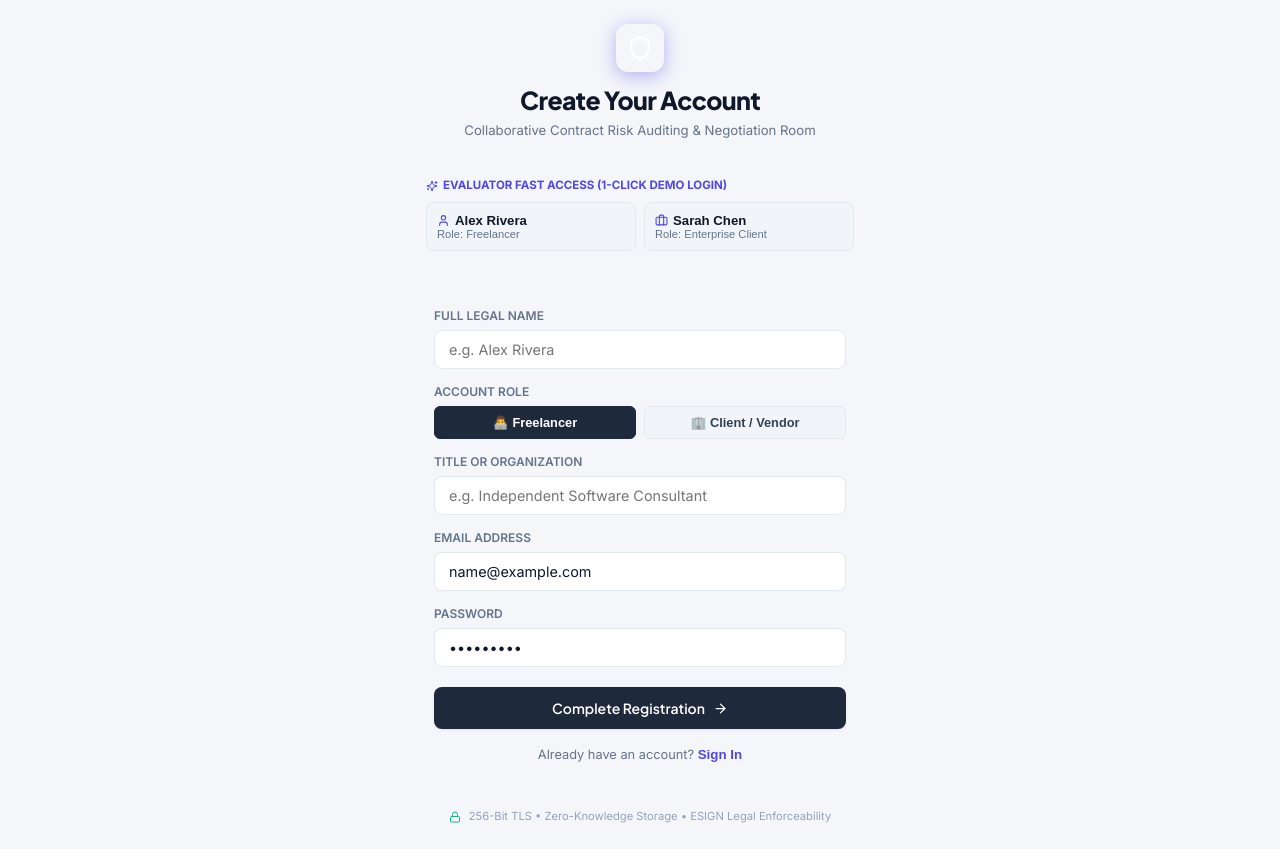
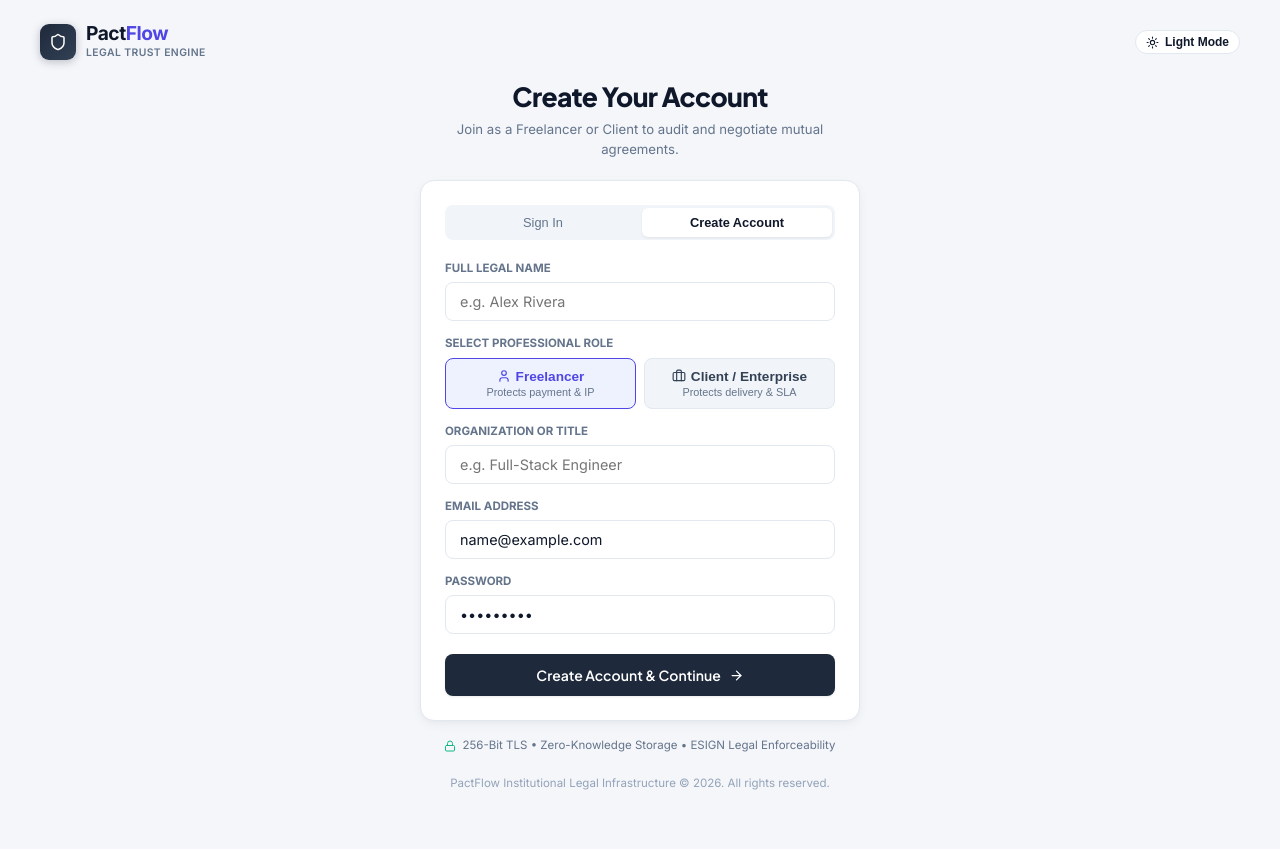
Before and after one commit to sakethverse-dev/Accord, a React (Vite) app in the folder client/: page / in a window 1280 px wide. Both pictures are taken after typing "name@example.com", "Sample123" into the empty fields and a click on the button "Create Account". After the commit the page ends 816 px from the top, so only its background shows below. Built offline with nearby package versions, Linux system fonts and the light colour scheme; the HTML template or start-up script is replaced by a standard one.

Commit message:
feat(auth): institutional login and registration with segmented tabs and role selection

```diff
--- a/client/src/pages/AuthPage.jsx
+++ b/client/src/pages/AuthPage.jsx
@@ -1,9 +1,23 @@
 import React, { useState } from 'react';
 import { useAuth } from '../context/AuthContext';
-import { Shield, User, Briefcase, ArrowRight, Sparkles, Lock } from 'lucide-react';
+import { useTheme } from '../context/ThemeContext';
+import {
+  Shield,
+  User,
+  Briefcase,
+  ArrowRight,
+  Sparkles,
+  Lock,
+  Sun,
+  Moon,
+  CheckCircle2,
+  AlertCircle
+} from 'lucide-react';
 
 export const AuthPage = ({ onAuthSuccess }) => {
   const { login, register, quickLoginDemo } = useAuth();
+  const { theme, toggleTheme } = useTheme();
+
   const [isRegister, setIsRegister] = useState(false);
   const [name, setName] = useState('');
   const [email, setEmail] = useState('');
@@ -21,18 +35,18 @@ export const AuthPage = ({ onAuthSuccess }) => {
     try {
       if (isRegister) {
         await register({
-          name,
-          email,
+          name: name.trim(),
+          email: email.trim(),
           password,
           role,
-          companyOrTitle,
+          companyOrTitle: companyOrTitle.trim(),
         });
       } else {
-        await login(email, password);
+        await login(email.trim(), password);
       }
       onAuthSuccess?.();
     } catch (err) {
-      setError(err.message || 'Authentication failed');
+      setError(err.message || 'Authentication failed. Please verify credentials.');
     } finally {
       setLoading(false);
     }
@@ -40,75 +54,133 @@ export const AuthPage = ({ onAuthSuccess }) => {
 
   const handleQuickDemo = async (demoRole) => {
     setError('');
+    setLoading(true);
     try {
       await quickLoginDemo(demoRole);
       onAuthSuccess?.();
     } catch (err) {
       setError(err.message || 'Demo login failed');
+    } finally {
+      setLoading(false);
     }
   };
 
   return (
     <div style={{
-      minHeight: 'calc(100vh - 70px)',
+      minHeight: '100vh',
+      display: 'flex',
+      flexDirection: 'column',
+      justifyContent: 'space-between',
+      background: 'var(--bg-app)',
+      padding: '24px 16px',
+    }}>
+      {/* Top Bar with Brand & Theme Switcher */}
+      <div style={{
+        maxWidth: '1200px',
+        margin: '0 auto',
+        width: '100%',
+        display: 'flex',
+        alignItems: 'center',
+        justifyContent: 'space-between',
+        paddingBottom: '16px',
+      }}>
+        <div style={{ display: 'flex', alignItems: 'center', gap: '10px' }}>
+          <div style={{
+            width: '36px',
+            height: '36px',
+            borderRadius: '9px',
+            background: 'linear-gradient(135deg, #1e293b 0%, #334155 100%)',
             display: 'flex',
             alignItems: 'center',
             justifyContent: 'center',
-      padding: '24px 14px',
+            color: '#fff',
+            boxShadow: '0 2px 8px rgba(15, 23, 42, 0.25)',
           }}>
-      <div style={{ width: '100%', maxWidth: '460px' }}>
-        {/* Brand Header */}
-        <div style={{ textAlign: 'center', marginBottom: '22px' }}>
-          <div style={{
-            width: '48px',
-            height: '48px',
-            borderRadius: '12px',
-            background: 'var(--primary-gradient)',
-            display: 'inline-flex',
+            <Shield size={18} />
+          </div>
+          <div>
+            <div style={{ fontSize: '1.2rem', fontWeight: 800, color: 'var(--text-main)', letterSpacing: '-0.025em', lineHeight: 1 }}>
+              Pact<span style={{ color: 'var(--accent)' }}>Flow</span>
+            </div>
+            <div style={{ fontSize: '0.65rem', color: 'var(--text-muted)', fontWeight: 600, letterSpacing: '0.04em', textTransform: 'uppercase', marginTop: '2px' }}>
+              Legal Trust Engine
+            </div>
+          </div>
+        </div>
+
+        <button
+          onClick={toggleTheme}
+          style={{
+            background: 'var(--bg-surface)',
+            border: '1px solid var(--border-subtle)',
+            borderRadius: '16px',
+            padding: '4px 10px',
+            display: 'flex',
             alignItems: 'center',
-            justifyContent: 'center',
-            boxShadow: '0 4px 18px rgba(79, 70, 229, 0.4)',
-            marginBottom: '10px',
-            color: '#ffffff',
-          }}>
-            <Shield size={26} />
+            gap: '6px',
+            cursor: 'pointer',
+            color: 'var(--text-main)',
+            fontSize: '0.75rem',
+            fontWeight: 600,
+          }}
+          title="Toggle Theme"
+        >
+          {theme === 'dark' ? <Moon size={13} /> : <Sun size={13} />}
+          <span style={{ textTransform: 'capitalize' }}>{theme} mode</span>
+        </button>
       </div>
-          <h2 style={{ fontSize: '1.55rem', color: 'var(--text-main)', fontWeight: 800 }}>
-            {isRegister ? 'Create Your Account' : 'Welcome to PactFlow'}
-          </h2>
-          <p style={{ fontSize: '0.825rem', color: 'var(--text-muted)', marginTop: '2px' }}>
-            Collaborative Contract Risk Auditing & Negotiation Room
+
+      {/* Main Center Form */}
+      <div style={{ width: '100%', maxWidth: '440px', margin: '0 auto' }}>
+        {/* Card Header */}
+        <div style={{ textAlign: 'center', marginBottom: '20px' }}>
+          <h1 style={{ fontSize: '1.65rem', color: 'var(--text-main)', fontWeight: 800, letterSpacing: '-0.025em' }}>
+            {isRegister ? 'Create Your Account' : 'Sign in to PactFlow'}
+          </h1>
+          <p style={{ fontSize: '0.825rem', color: 'var(--text-muted)', marginTop: '4px' }}>
+            {isRegister
+              ? 'Join as a Freelancer or Client to audit and negotiate mutual agreements.'
+              : 'Collaborative contract risk workbench & cryptographic negotiation room.'}
           </p>
         </div>
 
-        {/* 1-Click Evaluator Demo Accounts Banner */}
-        <div className="contract-card" style={{ padding: '14px 16px', marginBottom: '18px' }}>
-          <div style={{ fontSize: '0.72rem', color: 'var(--accent)', textTransform: 'uppercase', fontWeight: 700, display: 'flex', alignItems: 'center', gap: '5px', marginBottom: '8px' }}>
+        {/* 1-Click Demo Evaluator Access (Visible on Login) */}
+        {!isRegister && (
+          <div style={{
+            background: 'var(--bg-surface)',
+            border: '1px solid var(--border-subtle)',
+            borderRadius: '12px',
+            padding: '14px 16px',
+            marginBottom: '16px',
+            boxShadow: 'var(--shadow-sm)',
+          }}>
+            <div style={{ fontSize: '0.7rem', color: 'var(--accent)', textTransform: 'uppercase', fontWeight: 800, display: 'flex', alignItems: 'center', gap: '5px', marginBottom: '8px', letterSpacing: '0.03em' }}>
               <Sparkles size={12} />
-            Evaluator Fast Access (1-Click Demo Login)
+              Evaluator Instant Access (1-Click Test Login)
             </div>
 
-          <div style={{ display: 'grid', gridTemplateColumns: 'repeat(auto-fit, minmax(180px, 1fr))', gap: '8px' }}>
+            <div style={{ display: 'grid', gridTemplateColumns: '1fr 1fr', gap: '8px' }}>
               <button
                 type="button"
                 id="btn-evaluator-freelancer"
                 onClick={() => handleQuickDemo('freelancer')}
+                disabled={loading}
                 style={{
                   background: 'var(--bg-muted)',
                   border: '1px solid var(--border-subtle)',
                   borderRadius: '8px',
-                padding: '10px',
+                  padding: '9px 10px',
                   textAlign: 'left',
                   cursor: 'pointer',
                   transition: 'all 0.15s ease',
                 }}
               >
-              <div style={{ fontSize: '0.825rem', fontWeight: 700, color: 'var(--text-main)', display: 'flex', alignItems: 'center', gap: '5px' }}>
+                <div style={{ fontSize: '0.8rem', fontWeight: 700, color: 'var(--text-main)', display: 'flex', alignItems: 'center', gap: '5px' }}>
                   <User size={13} color="var(--accent)" />
                   Alex Rivera
                 </div>
-              <div style={{ fontSize: '0.7rem', color: 'var(--text-muted)' }}>
-                Role: Freelancer
+                <div style={{ fontSize: '0.68rem', color: 'var(--text-muted)', marginTop: '2px' }}>
+                  Freelancer Persona
                 </div>
               </button>
 
@@ -116,48 +188,113 @@ export const AuthPage = ({ onAuthSuccess }) => {
                 type="button"
                 id="btn-evaluator-client"
                 onClick={() => handleQuickDemo('client')}
+                disabled={loading}
                 style={{
                   background: 'var(--bg-muted)',
                   border: '1px solid var(--border-subtle)',
                   borderRadius: '8px',
-                padding: '10px',
+                  padding: '9px 10px',
                   textAlign: 'left',
                   cursor: 'pointer',
                   transition: 'all 0.15s ease',
                 }}
               >
-              <div style={{ fontSize: '0.825rem', fontWeight: 700, color: 'var(--text-main)', display: 'flex', alignItems: 'center', gap: '5px' }}>
+                <div style={{ fontSize: '0.8rem', fontWeight: 700, color: 'var(--text-main)', display: 'flex', alignItems: 'center', gap: '5px' }}>
                   <Briefcase size={13} color="var(--accent)" />
                   Sarah Chen
                 </div>
-              <div style={{ fontSize: '0.7rem', color: 'var(--text-muted)' }}>
-                Role: Enterprise Client
+                <div style={{ fontSize: '0.68rem', color: 'var(--text-muted)', marginTop: '2px' }}>
+                  Enterprise Client Persona
                 </div>
               </button>
             </div>
           </div>
+        )}
 
         {/* Auth Form Card */}
-        <div className="contract-card" style={{ padding: '24px' }}>
+        <div style={{
+          background: 'var(--bg-surface)',
+          border: '1px solid var(--border-subtle)',
+          borderRadius: '14px',
+          padding: '24px',
+          boxShadow: 'var(--shadow-card)',
+        }}>
+          {/* Segmented Tab: Sign In vs Create Account */}
+          <div style={{
+            display: 'grid',
+            gridTemplateColumns: '1fr 1fr',
+            gap: '4px',
+            background: 'var(--bg-muted)',
+            padding: '3px',
+            borderRadius: '8px',
+            marginBottom: '20px',
+          }}>
+            <button
+              type="button"
+              onClick={() => { setIsRegister(false); setError(''); }}
+              id="tab-sign-in"
+              style={{
+                padding: '7px',
+                borderRadius: '6px',
+                border: 'none',
+                background: !isRegister ? 'var(--bg-surface)' : 'transparent',
+                color: !isRegister ? 'var(--text-main)' : 'var(--text-muted)',
+                fontWeight: !isRegister ? 700 : 500,
+                fontSize: '0.8rem',
+                cursor: 'pointer',
+                boxShadow: !isRegister ? 'var(--shadow-sm)' : 'none',
+                transition: 'all 0.15s ease',
+              }}
+            >
+              Sign In
+            </button>
+
+            <button
+              type="button"
+              onClick={() => { setIsRegister(true); setError(''); }}
+              id="tab-create-account"
+              style={{
+                padding: '7px',
+                borderRadius: '6px',
+                border: 'none',
+                background: isRegister ? 'var(--bg-surface)' : 'transparent',
+                color: isRegister ? 'var(--text-main)' : 'var(--text-muted)',
+                fontWeight: isRegister ? 700 : 500,
+                fontSize: '0.8rem',
+                cursor: 'pointer',
+                boxShadow: isRegister ? 'var(--shadow-sm)' : 'none',
+                transition: 'all 0.15s ease',
+              }}
+            >
+              Create Account
+            </button>
+          </div>
+
+          {/* Error Message */}
           {error && (
             <div style={{
               background: 'var(--risk-critical-bg)',
               border: '1px solid var(--risk-critical-border)',
-              borderRadius: '6px',
-              padding: '8px 12px',
+              borderRadius: '8px',
+              padding: '10px 12px',
               color: 'var(--risk-critical-text)',
               fontSize: '0.8rem',
-              marginBottom: '14px',
+              marginBottom: '16px',
+              display: 'flex',
+              alignItems: 'center',
+              gap: '6px',
             }}>
-              {error}
+              <AlertCircle size={15} style={{ flexShrink: 0 }} />
+              <span>{error}</span>
             </div>
           )}
 
           <form onSubmit={handleSubmit}>
+            {/* Registration Specific Fields */}
             {isRegister && (
               <>
                 <div style={{ marginBottom: '14px' }}>
-                  <label style={{ fontSize: '0.75rem', color: 'var(--text-muted)', fontWeight: 600, textTransform: 'uppercase', marginBottom: '5px', display: 'block' }}>
+                  <label style={{ fontSize: '0.72rem', color: 'var(--text-muted)', fontWeight: 700, textTransform: 'uppercase', marginBottom: '5px', display: 'block' }}>
                     Full Legal Name
                   </label>
                   <input
@@ -167,66 +304,83 @@ export const AuthPage = ({ onAuthSuccess }) => {
                     onChange={(e) => setName(e.target.value)}
                     placeholder="e.g. Alex Rivera"
                     required
+                    id="input-register-name"
                   />
                 </div>
 
+                {/* Role Selection Segment */}
                 <div style={{ marginBottom: '14px' }}>
-                  <label style={{ fontSize: '0.75rem', color: 'var(--text-muted)', fontWeight: 600, textTransform: 'uppercase', marginBottom: '5px', display: 'block' }}>
-                    Account Role
+                  <label style={{ fontSize: '0.72rem', color: 'var(--text-muted)', fontWeight: 700, textTransform: 'uppercase', marginBottom: '5px', display: 'block' }}>
+                    Select Professional Role
                   </label>
                   <div style={{ display: 'grid', gridTemplateColumns: '1fr 1fr', gap: '8px' }}>
                     <button
                       type="button"
                       onClick={() => setRole('freelancer')}
+                      id="btn-role-freelancer"
                       style={{
-                        padding: '8px',
-                        borderRadius: '6px',
-                        background: role === 'freelancer' ? 'var(--primary)' : 'var(--bg-muted)',
-                        border: role === 'freelancer' ? '1px solid var(--primary)' : '1px solid var(--border-subtle)',
-                        color: role === 'freelancer' ? '#ffffff' : 'var(--text-secondary)',
+                        padding: '10px 8px',
+                        borderRadius: '8px',
+                        background: role === 'freelancer' ? 'var(--accent-bg)' : 'var(--bg-muted)',
+                        border: role === 'freelancer' ? '1px solid var(--accent)' : '1px solid var(--border-subtle)',
+                        color: role === 'freelancer' ? 'var(--accent)' : 'var(--text-secondary)',
                         cursor: 'pointer',
-                        fontSize: '0.8rem',
-                        fontWeight: 700,
+                        textAlign: 'center',
                       }}
                     >
-                      👨‍💻 Freelancer
+                      <div style={{ fontSize: '0.85rem', fontWeight: 700, display: 'flex', alignItems: 'center', justifyContent: 'center', gap: '5px' }}>
+                        <User size={14} />
+                        Freelancer
+                      </div>
+                      <div style={{ fontSize: '0.68rem', color: 'var(--text-muted)', marginTop: '2px' }}>
+                        Protects payment & IP
+                      </div>
                     </button>
+
                     <button
                       type="button"
                       onClick={() => setRole('client')}
+                      id="btn-role-client"
                       style={{
-                        padding: '8px',
-                        borderRadius: '6px',
-                        background: role === 'client' ? 'var(--primary)' : 'var(--bg-muted)',
-                        border: role === 'client' ? '1px solid var(--primary)' : '1px solid var(--border-subtle)',
-                        color: role === 'client' ? '#ffffff' : 'var(--text-secondary)',
+                        padding: '10px 8px',
+                        borderRadius: '8px',
+                        background: role === 'client' ? 'var(--accent-bg)' : 'var(--bg-muted)',
+                        border: role === 'client' ? '1px solid var(--accent)' : '1px solid var(--border-subtle)',
+                        color: role === 'client' ? 'var(--accent)' : 'var(--text-secondary)',
                         cursor: 'pointer',
-                        fontSize: '0.8rem',
-                        fontWeight: 700,
+                        textAlign: 'center',
                       }}
                     >
-                      🏢 Client / Vendor
+                      <div style={{ fontSize: '0.85rem', fontWeight: 700, display: 'flex', alignItems: 'center', justifyContent: 'center', gap: '5px' }}>
+                        <Briefcase size={14} />
+                        Client / Enterprise
+                      </div>
+                      <div style={{ fontSize: '0.68rem', color: 'var(--text-muted)', marginTop: '2px' }}>
+                        Protects delivery & SLA
+                      </div>
                     </button>
                   </div>
                 </div>
 
                 <div style={{ marginBottom: '14px' }}>
-                  <label style={{ fontSize: '0.75rem', color: 'var(--text-muted)', fontWeight: 600, textTransform: 'uppercase', marginBottom: '5px', display: 'block' }}>
-                    Title or Organization
+                  <label style={{ fontSize: '0.72rem', color: 'var(--text-muted)', fontWeight: 700, textTransform: 'uppercase', marginBottom: '5px', display: 'block' }}>
+                    Organization or Title
                   </label>
                   <input
                     type="text"
                     className="input-field"
                     value={companyOrTitle}
                     onChange={(e) => setCompanyOrTitle(e.target.value)}
-                    placeholder={role === 'client' ? 'e.g. CloudScale Labs Inc.' : 'e.g. Independent Software Consultant'}
+                    placeholder={role === 'client' ? 'e.g. Acme Cloud Corp' : 'e.g. Full-Stack Engineer'}
+                    id="input-register-title"
                   />
                 </div>
               </>
             )}
 
+            {/* Email Field */}
             <div style={{ marginBottom: '14px' }}>
-              <label style={{ fontSize: '0.75rem', color: 'var(--text-muted)', fontWeight: 600, textTransform: 'uppercase', marginBottom: '5px', display: 'block' }}>
+              <label style={{ fontSize: '0.72rem', color: 'var(--text-muted)', fontWeight: 700, textTransform: 'uppercase', marginBottom: '5px', display: 'block' }}>
                 Email Address
               </label>
               <input
@@ -240,8 +394,9 @@ export const AuthPage = ({ onAuthSuccess }) => {
               />
             </div>
 
+            {/* Password Field */}
             <div style={{ marginBottom: '20px' }}>
-              <label style={{ fontSize: '0.75rem', color: 'var(--text-muted)', fontWeight: 600, textTransform: 'uppercase', marginBottom: '5px', display: 'block' }}>
+              <label style={{ fontSize: '0.72rem', color: 'var(--text-muted)', fontWeight: 700, textTransform: 'uppercase', marginBottom: '5px', display: 'block' }}>
                 Password
               </label>
               <input
@@ -255,6 +410,7 @@ export const AuthPage = ({ onAuthSuccess }) => {
               />
             </div>
 
+            {/* Submit Button */}
             <button
               type="submit"
               className="btn btn-primary"
@@ -262,47 +418,32 @@ export const AuthPage = ({ onAuthSuccess }) => {
               disabled={loading}
               id="btn-auth-submit"
             >
-              {loading ? 'Authenticating...' : isRegister ? 'Complete Registration' : 'Sign In'}
+              <span>{loading ? 'Processing...' : isRegister ? 'Create Account & Continue' : 'Sign In to Workspace'}</span>
               <ArrowRight size={15} />
             </button>
           </form>
-
-          {/* Toggle between Login and Register */}
-          <div style={{ textAlign: 'center', marginTop: '16px', fontSize: '0.8rem', color: 'var(--text-muted)' }}>
-            {isRegister ? 'Already have an account?' : "Don't have an account yet?"}{' '}
-            <button
-              onClick={() => {
-                setIsRegister(!isRegister);
-                setError('');
-              }}
-              style={{
-                background: 'transparent',
-                border: 'none',
-                color: 'var(--accent)',
-                fontWeight: 700,
-                cursor: 'pointer',
-              }}
-            >
-              {isRegister ? 'Sign In' : 'Create Account'}
-            </button>
-          </div>
         </div>
 
-        {/* Trust & Compliance Footer */}
+        {/* Security / Compliance Seal */}
         <div style={{
           textAlign: 'center',
-          marginTop: '20px',
-          fontSize: '0.7rem',
-          color: 'var(--text-dim)',
+          marginTop: '16px',
+          fontSize: '0.72rem',
+          color: 'var(--text-muted)',
           display: 'flex',
           alignItems: 'center',
           justifyContent: 'center',
-          gap: '8px',
+          gap: '6px',
         }}>
           <Lock size={12} color="var(--risk-safe)" />
           <span>256-Bit TLS • Zero-Knowledge Storage • ESIGN Legal Enforceability</span>
         </div>
       </div>
+
+      {/* Footer */}
+      <div style={{ textAlign: 'center', fontSize: '0.72rem', color: 'var(--text-dim)', marginTop: '20px' }}>
+        PactFlow Institutional Legal Infrastructure © 2026. All rights reserved.
+      </div>
     </div>
   );
 };
```
Lines whose indentation alone changed are shown as unchanged.
